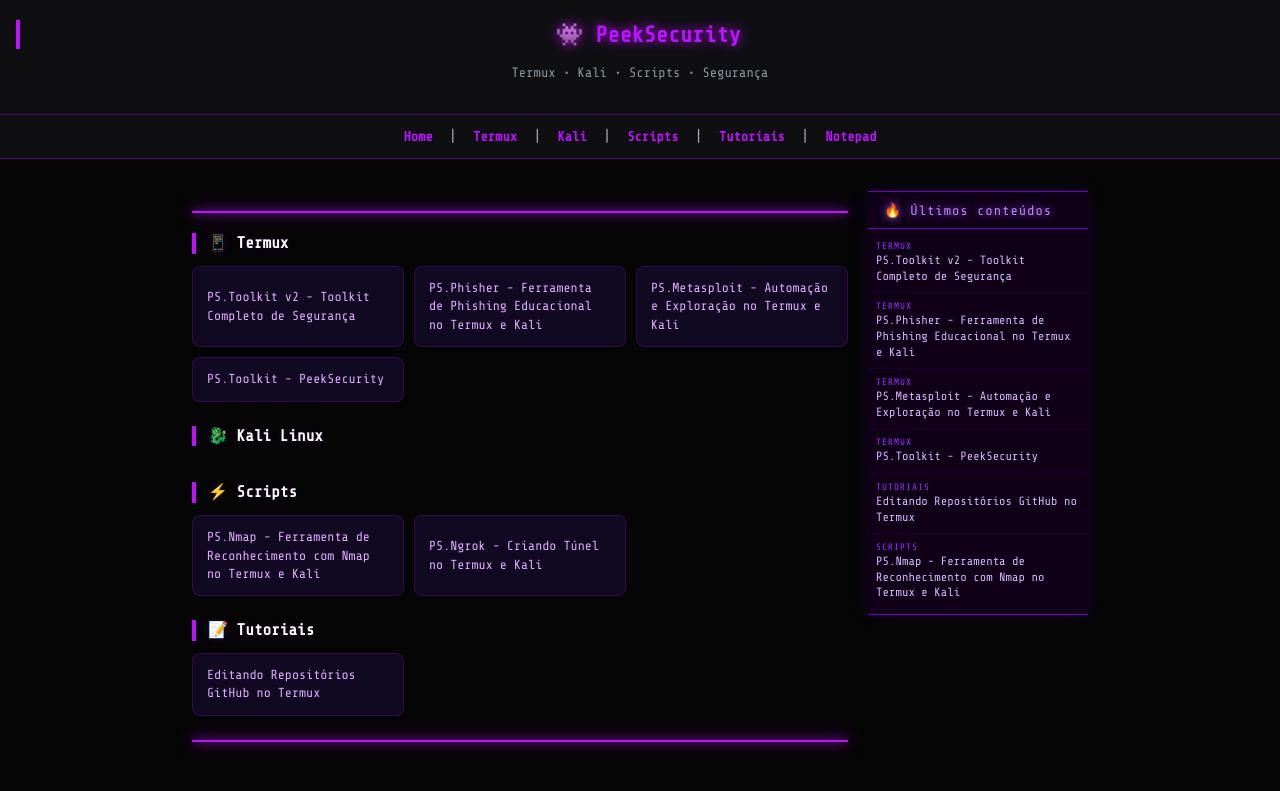
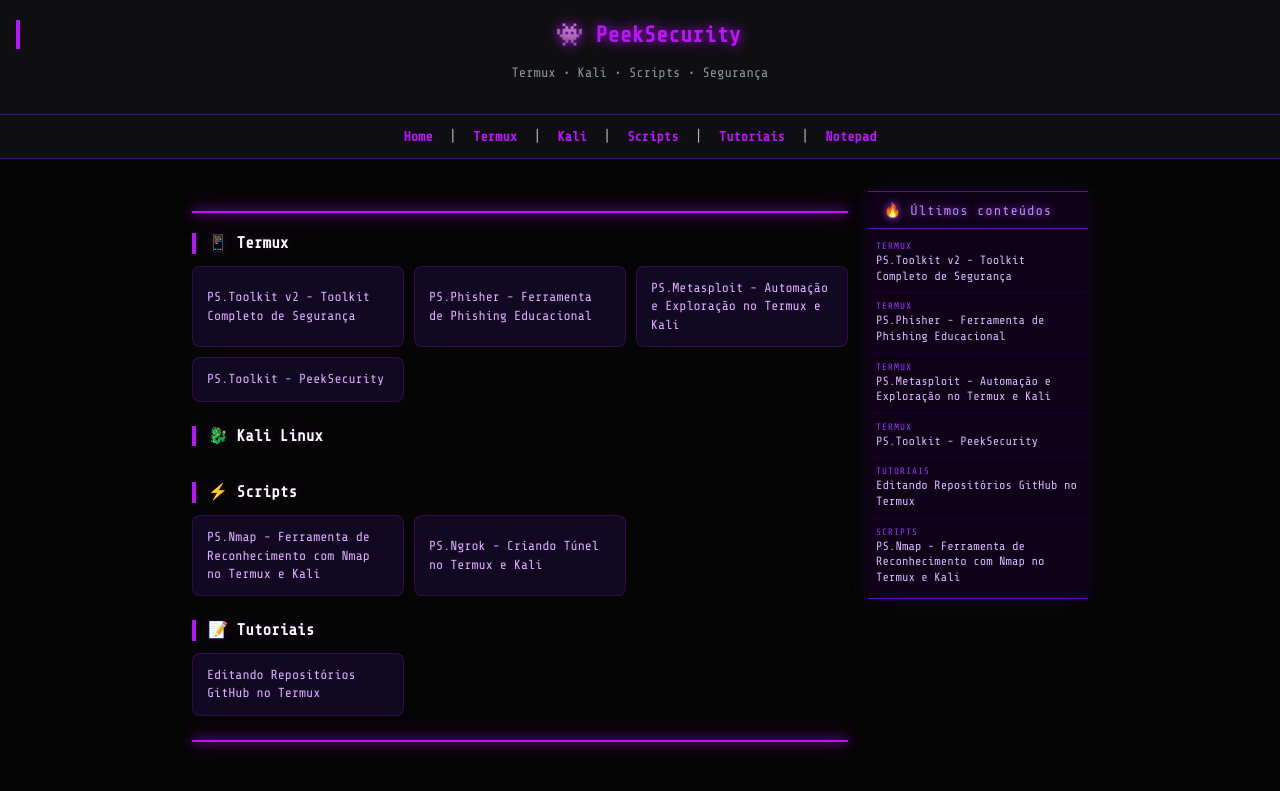
Before and after one commit to PSecurity/PSecurity, a Jekyll site: the page built from index.md, in a window 1280 px wide. Shown: the top 791 px of the page. Built offline with Jekyll 4.4.1, drawn with Linux system fonts in a browser that asks for light colours.

Commit message:
Update 2026-05-04-ps-phisher.md

```diff
--- a/_posts/2026-05-04-ps-phisher.md
+++ b/_posts/2026-05-04-ps-phisher.md
@@ -1,6 +1,6 @@
 ---
 layout: post
-title: PS.Phisher - Ferramenta de Phishing Educacional no Termux e Kali
+title: PS.Phisher - Ferramenta de Phishing Educacional
 category: termux
 tags: [phishing, engenharia social, hacking, termux, kali]
 author: Peek
```
